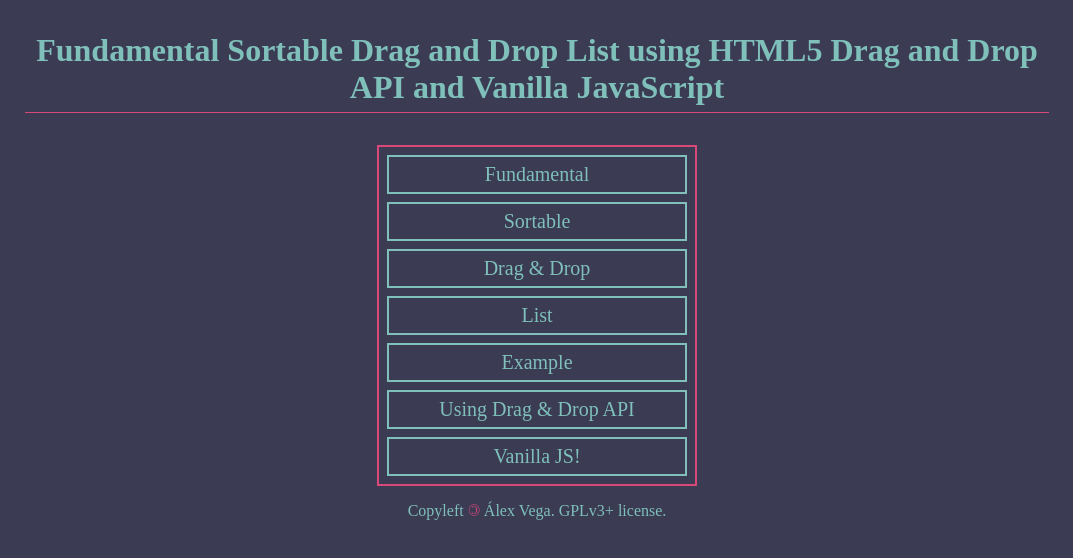
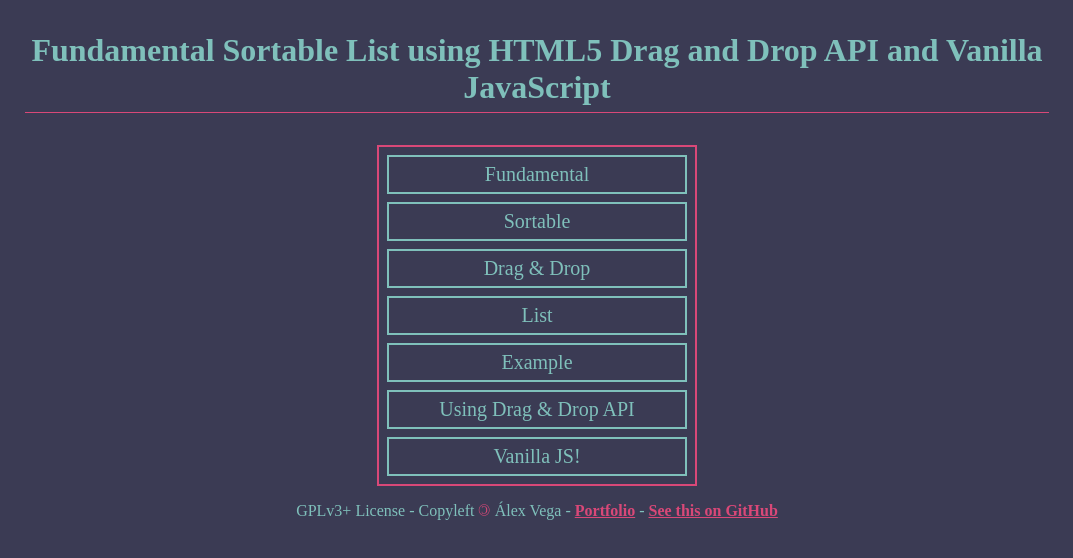
Before and after one commit to alexvgjm/HTML5-Drag-and-Drop-API-Interoperability-Status-tracker, a plain HTML site: page index.html in a window 1280 px wide. Shown: the whole page, without its empty margins (103-1176 px from the left). Drawn offline with Linux system fonts and the light colour scheme.

Commit message:
Added footer and fixed title

```diff
--- a/index.html
+++ b/index.html
@@ -4,13 +4,13 @@
     <meta charset="UTF-8">
     <meta http-equiv="X-UA-Compatible" content="IE=edge">
     <meta name="viewport" content="width=device-width, initial-scale=1.0">
-    <title>Sortable Drag and Drop List using Drag and Drog API</title>
+    <title>Sortable List using Drag and Drog API</title>
     <link rel="stylesheet" href="style.css">
     <script src="scripts.js"></script>
 </head>
 <body>
 
-    <h1>Fundamental Sortable Drag and Drop List using HTML5 Drag and Drop API and Vanilla JavaScript</h1>
+    <h1>Fundamental Sortable List using HTML5 Drag and Drop API and Vanilla JavaScript</h1>
     <main>
         <!-- Copypasteable part -->
         <ul class="sortable" ondragover="event.preventDefault()">
@@ -25,6 +25,6 @@
         <!------------------------>
     </main>
 
-    <footer>Copyleft <span class="copyleft">&copy;</span> Álex Vega. GPLv3+ license.</footer>
+    <footer>GPLv3+ License - Copyleft <span class="copyleft">&copy;</span> Álex Vega - <a href="https://alexvgjm.github.io/">Portfolio</a> - <a href="">See this on GitHub</a> </footer>
 </body>
 </html>
--- a/style.css
+++ b/style.css
@@ -30,6 +30,11 @@ main {
 body {
     background: var(--color-background);
     color: var(--color-font);
+}
+
+a {
+    color: var(--color-font-secondary);
+    font-weight: bold;
 }
 
 footer {
```
